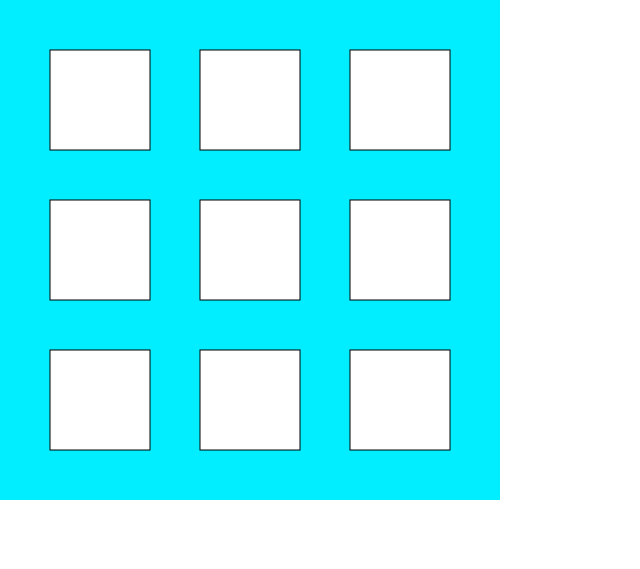
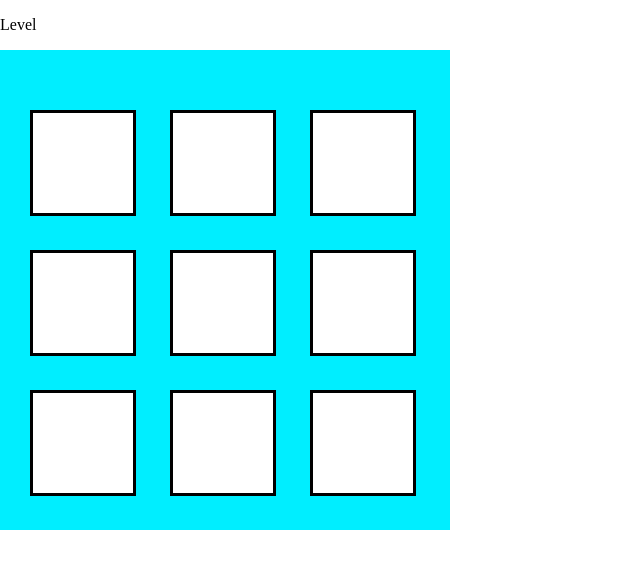
Before and after one commit to IshikawaMasato/visiontraining_2023, a Flask app: template templates/ref_game/ref_game_main.html in a window 1280 px wide. Shown: the part 121-690 px from the top of the page, without its empty margins (0-640 px from the left). Run offline with Flask 3, Linux system fonts and the light colour scheme; the template is opened without the code that fills it, so the values that code supplies are empty.

Commit message:
[Update]ボタン機能実装 [issue #14] - ref_game_main.html         - 先ほど描画したものをボタン化 - ref_game_main.css         - 各ボタンのデザイン - ref_game.js         - 各ボタンがクリックされたときの処理をコンソールに表示(確認用) 	- ※DOMを使用

```diff
--- a/static/css/ref_game_main.css
+++ b/static/css/ref_game_main.css
@@ -1,5 +1,36 @@
 @charset "utf-8";
 
-#square {
+.main {
     background: #00eeff;
+    width: 450px;
+    height: 480px;
+    display: flex;
 }
+
+.sub {
+    margin: auto;
+}
+
+#button1, #button2, #button3, #button4, #button5, #button6, #button7, #button8, #button9 {
+    display: inline-block;
+    width: 80px;
+    height: 80px;
+    padding: 10px 10px;
+    margin-left: 30px;
+    margin-top: 30px;
+    background-color: #ffffff;
+    border-color: #000000;
+    border-style: solid;
+    font-weight: bold;
+    cursor: pointer;
+    user-select: none;
+  }
+/* .square {
+    width: 100px;
+    height: 100px;
+    background: #fff;
+    margin-left: 50px;
+} */
+/* #square {
+    background: #00eeff;
+} */
--- a/templates/ref_game/ref_game_main.html
+++ b/templates/ref_game/ref_game_main.html
@@ -7,7 +7,7 @@
     <link rel="stylesheet" href="../../static/css/header.css">
     <title>反射神経ゲーム</title>
 </head>
-<body onload="draw();">
+<body>
     <header id="header" class="header">
         <h1 id="header" class="header-logo"><a href="top.html">ビジョトレ</a></h1>
 
@@ -41,7 +41,20 @@
         </script>
     </header>
 
-    <canvas id="square" width="500" height="500"></canvas>
-      <script src="../../static/js/ref_game.js"></script>
+    <p>Level</p>
+    <div class="main">
+      <div class="sub">
+        <div id="button1"></div>
+        <div id="button2"></div>
+        <div id="button3"></div>
+        <div id="button4"></div>
+        <div id="button5"></div>
+        <div id="button6"></div>
+        <div id="button7"></div>
+        <div id="button8"></div>
+        <div id="button9"></div>
+        <script src="../../static/js/ref_game.js"></script>
+      </div>
+    </div>
 </body>
 </html>
```
Also changed, not shown: static/js/ref_game.js (+37 -23 lines).
